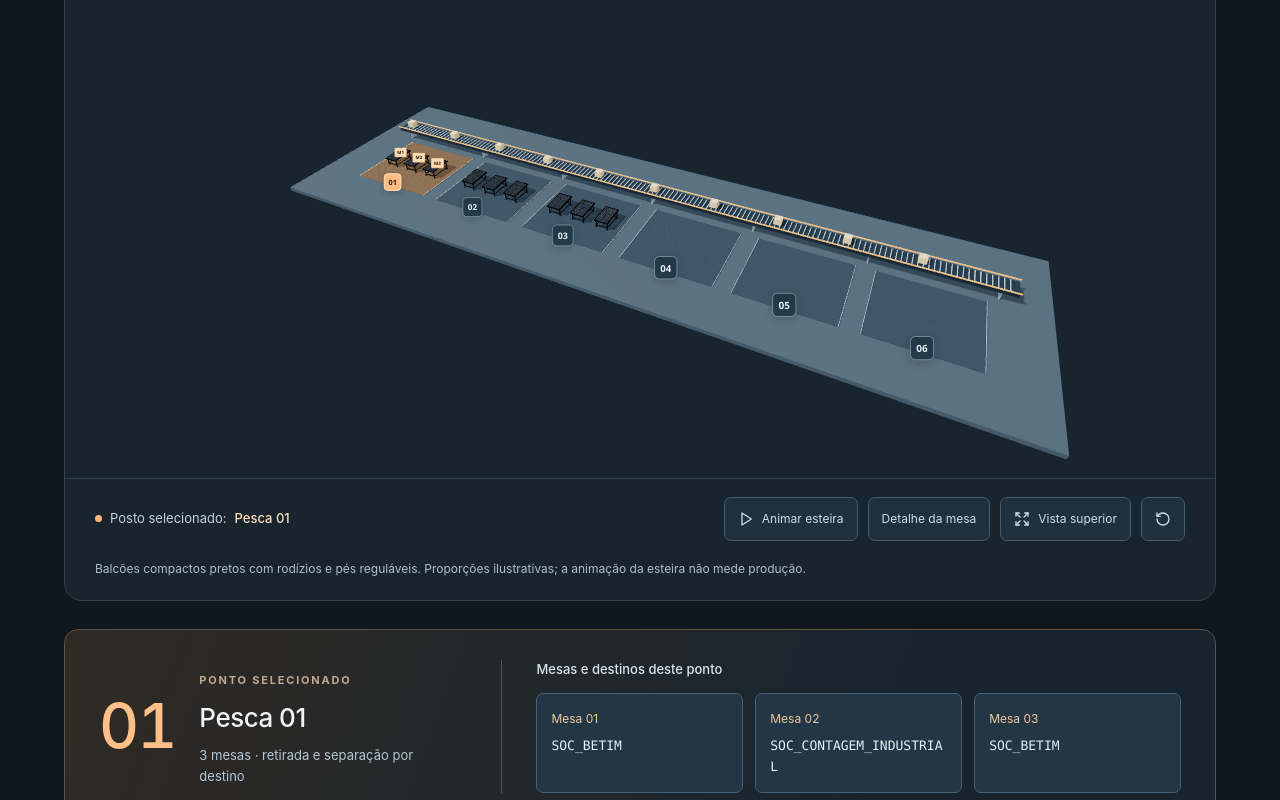
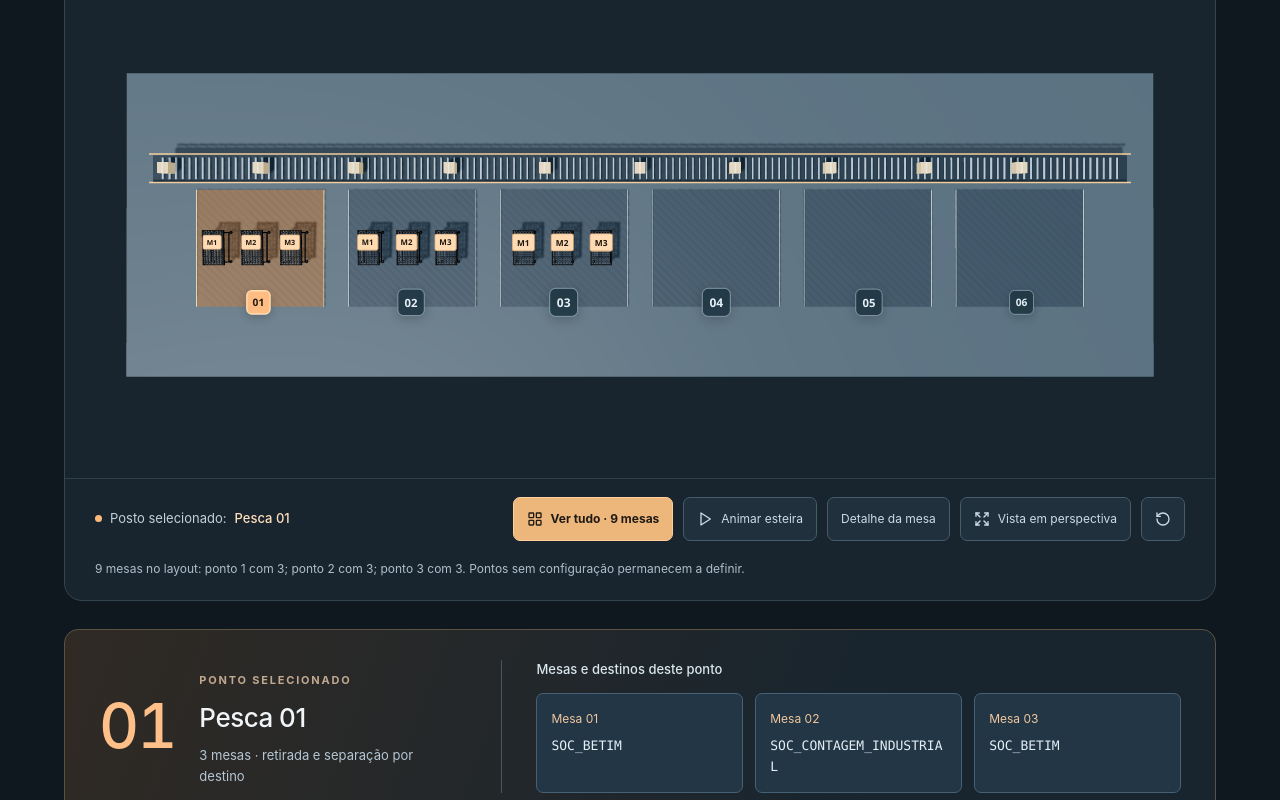
Before and after one commit to Tx-nirvana/shopee-flow-360, a React (Vite) app: page / in a window 1280 px wide. Shown: the part 599-1399 px from the top of the page. Built offline with nearby package versions, Linux system fonts and the light colour scheme.

Commit message:
fix: mostra todas as nove mesas na visão geral

```diff
--- a/src/FishingDashboard.tsx
+++ b/src/FishingDashboard.tsx
@@ -40,7 +40,7 @@ export default function FishingDashboard() {
     catch {
         return { points: defaultFishingPoints(), note: 'O navegador não permitiu ler o mapeamento salvo.' };
     } });
-    const [points, setPoints] = useState(initial.points), [selected, setSelected] = useState(1), [is3D, setIs3D] = useState(() => !matchMedia('(max-width: 760px)').matches), [animate, setAnimate] = useState(false), [top, setTop] = useState(false), [detail, setDetail] = useState(false), [sceneKey, setSceneKey] = useState(0), [editing, setEditing] = useState(false), [errors, setErrors] = useState<string[]>([]), [note, setNote] = useState(initial.note);
+    const [points, setPoints] = useState(initial.points), [selected, setSelected] = useState(1), [is3D, setIs3D] = useState(() => !matchMedia('(max-width: 760px)').matches), [animate, setAnimate] = useState(false), [top, setTop] = useState(true), [detail, setDetail] = useState(false), [sceneKey, setSceneKey] = useState(0), [editing, setEditing] = useState(false), [errors, setErrors] = useState<string[]>([]), [note, setNote] = useState(initial.note);
     const point = points.find(p => p.id === selected)!, configured = points.filter(p => p.tables.length).length, count = points.reduce((n, p) => n + p.tables.length, 0), destinationCount = new Set(points.flatMap(p => p.tables.map(t => t.destination))).size;
     function apply(e: FormEvent<HTMLFormElement>) {
         e.preventDefault();
@@ -68,11 +68,11 @@ export default function FishingDashboard() {
             <section className="fish-heading"><div><span className="fish-eyebrow">OPERAÇÃO DE PESCA</span><h1>Esteira e balcão.</h1><p>Seis pontos de pesca. Mesas separadas e destinos identificados por ponto.</p></div><div className="fish-overview"><div><strong>06</strong><span>pontos de pesca</span></div><div><strong>{pad(count)}</strong><span>mesas informadas</span></div><div><strong>{pad(destinationCount)}</strong><span>destinos distintos</span></div></div></section>
             {note && <p className="fish-note" role="status">{note}</p>}
             <section className="fish-layout-panel" aria-labelledby="layout-title">
-                <div className="fish-panel-heading"><div><span className="fish-eyebrow">VISÃO DO LAYOUT</span><h2 id="layout-title">Uma esteira. Seis áreas de trabalho.</h2><p>Selecione um ponto para consultar o balcão e seus destinos.</p></div><div className="fish-view-switch" role="group" aria-label="Visualização do layout"><button aria-pressed={is3D} onClick={() => setIs3D(true)} className={is3D ? 'active' : ''}><Box size={17}/>3D</button><button aria-pressed={!is3D} onClick={() => setIs3D(false)} className={!is3D ? 'active' : ''}><LayoutGrid size={17}/>Mapa 2D</button></div></div>
+                <div className="fish-panel-heading"><div><span className="fish-eyebrow">VISÃO DO LAYOUT</span><h2 id="layout-title">Uma esteira. Seis áreas de trabalho.</h2><p>Selecione um ponto para consultar o balcão e seus destinos.</p></div><div className="fish-view-switch" role="group" aria-label="Visualização do layout"><button aria-pressed={is3D} onClick={() => { setIs3D(true); setDetail(false); setTop(true); }} className={is3D ? 'active' : ''}><Box size={17}/>3D</button><button aria-pressed={!is3D} onClick={() => setIs3D(false)} className={!is3D ? 'active' : ''}><LayoutGrid size={17}/>Mapa 2D</button></div></div>
                 <div className="fish-point-nav" aria-label="Selecionar ponto de pesca">{points.map(p => <button key={p.id} onClick={() => setSelected(p.id)} aria-pressed={p.id === selected} className={p.id === selected ? 'selected' : ''}><span>{pad(p.id)}</span>PESCA {pad(p.id)}<small>{p.tables.length ? p.tables.length + ' mesas' : 'A definir'}</small></button>)}</div>
                 <div className={`fish-scene ${!is3D ? 'map-mode' : ''}`}>{is3D ? <SceneBoundary fallback={map}><Suspense fallback={<p className="fish-fallback">Preparando a visão 3D… O mapa 2D permanece disponível.</p>}><FishingScene key={sceneKey} points={points} selected={selected} onSelect={setSelected} animate={animate} top={top} detail={detail}/></Suspense></SceneBoundary> : map}</div>
-                <div className="fish-scene-tools"><span><i />Posto selecionado: <b>Pesca {pad(selected)}</b></span>{is3D && <div><button className={animate ? 'active' : ''} aria-pressed={animate} onClick={() => setAnimate(a => !a)}>{animate ? <Pause size={16}/> : <Play size={16}/>}{animate ? 'Pausar esteira' : 'Animar esteira'}</button><button aria-pressed={detail && point.tables.length > 0} disabled={!point.tables.length} onClick={() => { setDetail(d => !d); setTop(false); }}>{detail && point.tables.length ? 'Voltar ao layout' : 'Detalhe da mesa'}</button><button aria-pressed={top} onClick={() => { setDetail(false); setTop(t => !t); }}><Expand size={16}/>{top ? 'Vista em perspectiva' : 'Vista superior'}</button><button aria-label="Restaurar câmera do layout" onClick={() => { setTop(false); setDetail(false); setSceneKey(k => k + 1); }}><RotateCcw size={16}/></button></div>}</div>
-                <p className="fish-layout-note">Balcões compactos pretos com rodízios e pés reguláveis. Proporções ilustrativas; a animação da esteira não mede produção.</p>
+                <div className="fish-scene-tools"><span><i />Posto selecionado: <b>Pesca {pad(selected)}</b></span>{is3D && <div><button className="fish-show-all" onClick={() => { setDetail(false); setTop(true); setSceneKey(k => k + 1); }}><LayoutGrid size={16}/>Ver tudo · {count} mesas</button><button className={animate ? 'active' : ''} aria-pressed={animate} onClick={() => setAnimate(a => !a)}>{animate ? <Pause size={16}/> : <Play size={16}/>}{animate ? 'Pausar esteira' : 'Animar esteira'}</button><button aria-pressed={detail && point.tables.length > 0} disabled={!point.tables.length} onClick={() => { if(detail && point.tables.length){setDetail(false);setTop(true)}else{setDetail(true);setTop(false)} }}>{detail && point.tables.length ? 'Voltar à visão geral' : 'Detalhe da mesa'}</button><button aria-pressed={top} onClick={() => { setDetail(false); setTop(t => !t); }}><Expand size={16}/>{top ? 'Vista em perspectiva' : 'Vista superior'}</button><button aria-label="Restaurar câmera do layout" onClick={() => { setTop(true); setDetail(false); setSceneKey(k => k + 1); }}><RotateCcw size={16}/></button></div>}</div>
+                <p className="fish-layout-note">{count} mesas no layout: {points.filter(p => p.tables.length).map(p => `ponto ${p.id} com ${p.tables.length}`).join('; ')}. Pontos sem configuração permanecem a definir.</p>
             </section>
             <section className="fish-selected-panel" aria-labelledby="selected-title"><div className="fish-selected-identity"><span className="fish-big-number">{pad(selected)}</span><div><span className="fish-eyebrow">PONTO SELECIONADO</span><h2 id="selected-title">Pesca {pad(selected)}</h2><p>{point.tables.length ? `${point.tables.length} mesas · retirada e separação por destino` : 'Mesas ainda não informadas'}</p></div></div><div className="fish-selected-destinations"><h3>Mesas e destinos deste ponto</h3><Destinations point={point}/></div></section>
             <section className="fish-points-section" aria-labelledby="points-title"><div className="fish-section-heading"><div><span className="fish-eyebrow">DISTRIBUIÇÃO POR POSTO</span><h2 id="points-title">Os seis pontos de pesca</h2><p>{configured ? `${configured} de 6 pontos com destinos informados.` : 'Os destinos serão preenchidos conforme sua divisão, sem associações fictícias.'}</p></div><button className="fish-edit-button" aria-expanded={editing} aria-controls="fishing-mapping" onClick={() => { setEditing(e => !e); setErrors([]); }}><ScanLine size={18}/>{editing ? 'Fechar configuração' : 'Configurar destinos'}<ChevronDown size={16}/></button></div>
--- a/src/FishingScene.tsx
+++ b/src/FishingScene.tsx
@@ -68,8 +68,11 @@ function FitCamera({ top, detail, selected }: {
             invalidate();
             return;
         }
+        const aspect = Math.max(size.width, 1) / Math.max(size.height, 1);
+        const tangent = Math.tan(47 * Math.PI / 360);
+        const overviewHeight = Math.max(88 * 1.12 / (2 * tangent * aspect), 26 * 1.2 / (2 * tangent));
         const factor = Math.max(1, size.height / Math.max(size.width, 1) * 1.8);
-        camera.position.set(top ? 0 : 25 * factor, top ? 69 * factor : 43 * factor, top ? 1.1 : 53 * factor);
+        camera.position.set(top ? 0 : 25 * factor, top ? overviewHeight : 43 * factor, top ? 1.1 : 53 * factor);
         camera.lookAt(0, 0, 1);
         invalidate();
     }, [camera, size.width, size.height, top, detail, selected, invalidate]);
@@ -82,10 +85,10 @@ function Layout({ points, selected, onSelect, animate, detail }: {
     animate: boolean;
     detail: boolean;
 }) {
-    const tables = useMemo(() => points.flatMap((point, i) => point.tables.filter((_, index) => !detail || (point.id === selected && index === 0)).map((_, index) => ({
+    const tables = useMemo(() => points.flatMap((point, i) => point.tables.map((_, index) => ({
         x: positions[i] + ((index % 3) - 1) * 3.25,
         z: 3.4 + Math.floor(index / 3) * 3.1,
-    }))), [points, detail, selected]);
+    }))), [points]);
     return <>
         <Box p={[0, -0.25, 1.5]} s={[88, 0.5, 26]} c="#44525b"/>
         <Box p={[0, 1.33, -3.2]} s={[81, 0.4, 2.2]} c="#26353f"/>
@@ -95,17 +98,15 @@ function Layout({ points, selected, onSelect, animate, detail }: {
         <Parcels animate={animate}/>
         <FlowRackRollers tables={tables} />
         {positions.map((x, i) => {
-            if (detail && selected !== i + 1) return null;
             const id = i + 1, active = selected === id, point = points[i];
             return <group key={id} onClick={e => { e.stopPropagation(); onSelect(id); }}>
                 <Box p={[x, 0.03, 3.5]} s={[10.8, 0.05, 10]} c={active ? '#67513d' : '#35434d'}/>
                 {[-5.45, 5.45].map(offset => <Box key={offset} p={[x + offset, 0.07, 3.5]} s={[0.06, 0.05, 10]} c={active ? '#ffba77' : '#8a9c98'}/>)}
                 {point.tables.map((table, index) => {
-                    if (detail && index !== 0) return null;
                     const tx = x + ((index % 3) - 1) * 3.25, tz = 3.4 + Math.floor(index / 3) * 3.1;
                     return <group key={table.id}>
                         <FlowRackTable x={tx} z={tz} />
-                        {active && !detail && <Html position={[tx, 1.3, tz - 0.5]} center distanceFactor={28}><span className="fish-table-marker" title={table.destination}>M{table.id}</span></Html>}
+                        {!detail && <Html position={[tx, 1.3, tz - 0.5]} center distanceFactor={28}><span className="fish-table-marker" aria-label={`Ponto ${id}, mesa ${table.id}: ${table.destination}`} title={table.destination}>M{table.id}</span></Html>}
                     </group>;
                 })}
                 {!detail && <Html position={[x, 0.3, 8.1]} center distanceFactor={36}><button className={`fish-scene-number ${active ? 'selected' : ''}`} onClick={() => onSelect(id)} aria-label={`Selecionar ponto de pesca ${id}`} aria-pressed={active}>{String(id).padStart(2, '0')}</button></Html>}
```
Also changed, not shown: src/fishing.css, 2 other files (tests, documents, lock files or other folders).
